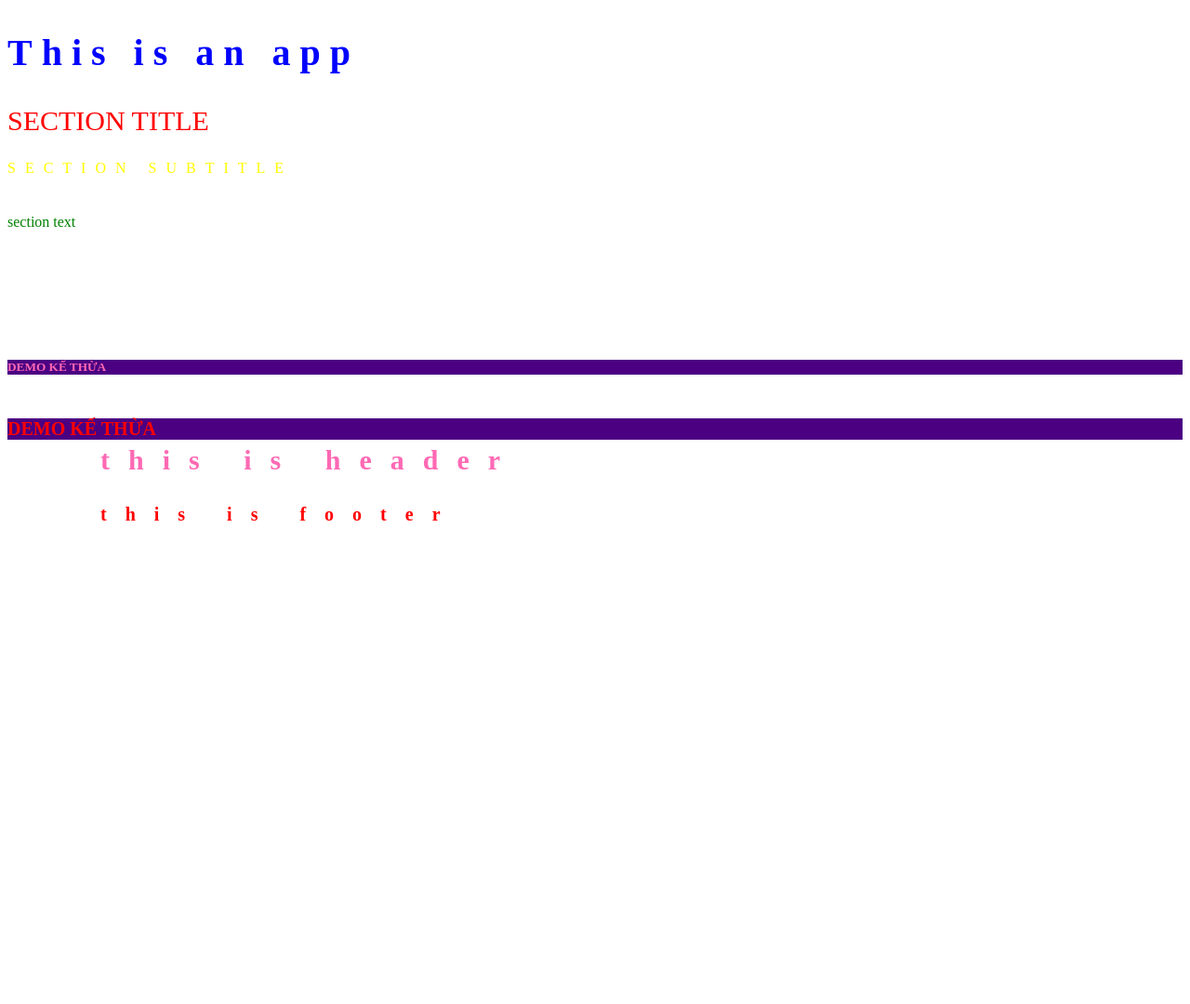
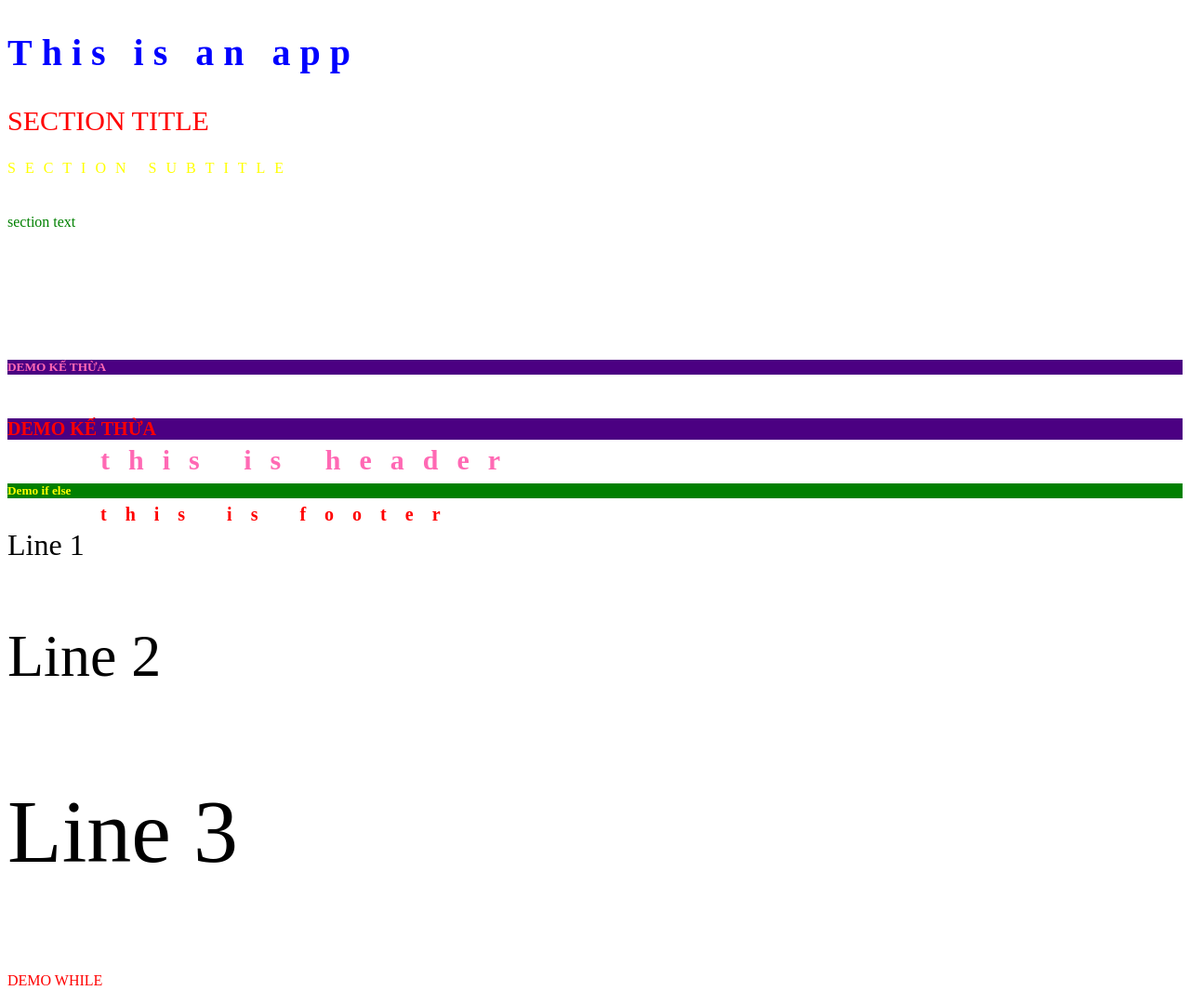
Before and after one commit to TranBason-241/Training-SASS, a plain HTML site: page index.html in a window 1280 px wide. Shown: the top 1080 px of the page at 93% size. Before the commit the page ends 800 px from the top, so only its background shows below. Drawn offline with Linux system fonts and the light colour scheme.

Commit message:
if else for while

```diff
--- a/SASS/style.scss
+++ b/SASS/style.scss
@@ -100,3 +100,49 @@ h5{
     color: red;
 
 }
+
+
+
+
+//------------------DEMO IF ELES
+
+.demo_if_else{
+    $colorIfElse : pink;
+
+        @if $colorIfElse == pink {
+            $colorIfElse: yellow;
+        }
+        h5{
+
+            background-color:  green;
+            color: $colorIfElse;
+        }
+
+}
+
+//-----------DEMO FOR
+
+.demo_for{
+    @for $size from 1 through 3 {      //through  i=1; i<=3  ;   to i=1; i<3
+        .line_#{$size}{
+            font-size: 2em * $size;
+        }
+    }
+
+}
+
+
+//DEMO WHILE
+//dùng cho trường hợp muốn tắng giảm cột đồ tăng dần giảm dần kích thước
+$col : 4;
+    @while $col > 0 {
+        // .cols-#{$col}{
+        //     width: 100% / $col;
+        // }
+        .demo_while{
+            p{
+                color: red;
+            }
+        }
+        $col : $col - 1;   // giảm dần
+    }
--- a/index.html
+++ b/index.html
@@ -44,6 +44,25 @@
         <h6>DEMO KẾ THỪA </h6>
     </section>
     <!--END Demo extend-->
+
+
+    <section class="demo_if_else">
+        <h5>Demo if else</h5>
+    </section>
+
+
+    <section class="demo_for">
+        <p class="line_1">Line 1</p>
+        <p class="line_2">Line 2</p>
+        <p class="line_3">Line 3 </p>
+
+    </section>
+
+
+    <section class="demo_while">
+        <p>DEMO WHILE</p>
+
+    </section>
 </body>
 
 </html>
```
Also changed, not shown: CSS/style.css, CSS/style.min.css (added), 1 other file.
